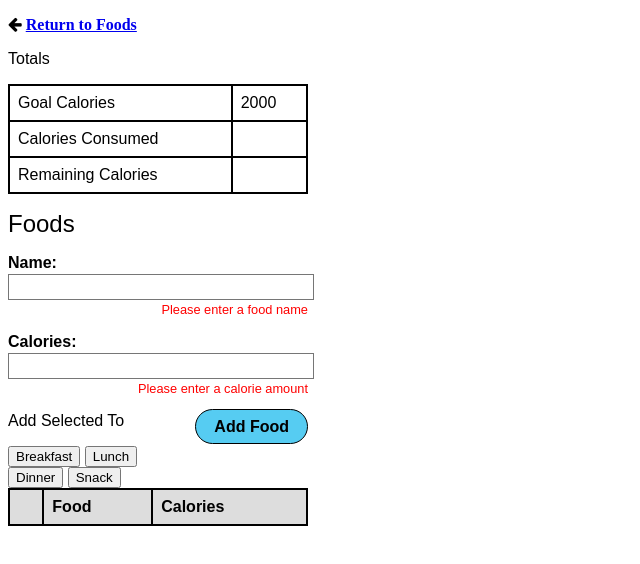
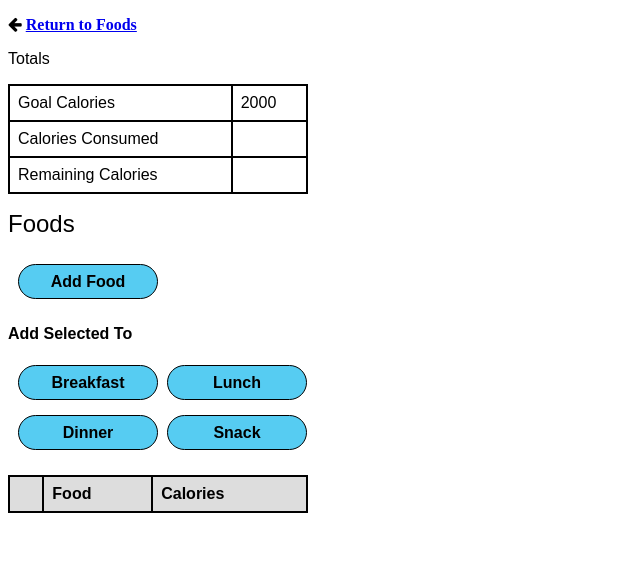
Before and after one commit to turingschool-examples/quantified-self-starter-kit, a website built with webpack: page index.html in a window 1280 px wide. Shown: the whole page, without its empty margins (0-640 px from the left). Built offline with nearby package versions, Linux system fonts and the light colour scheme; no server answers.

Commit message:
style buttons

```diff
--- a/index.html
+++ b/index.html
@@ -35,26 +35,23 @@
   </table>
   </div>
   <div class="foods">
-    <form id="food_form">
-      <h1 class="foods">Foods</h1>
-      <p class="food">Name:</p>
-      <input type="text" name="name">
-      <p class="submit-food">Please enter a food name</p>
-      <p class="food">Calories:</p>
-      <input type="text" size="40" name="calories">
-      <p class="submit-food">Please enter a calorie amount</p>
-      <button type="submit" form="food_form" value="Submit" class="button" style="float: right;">Add Food</button>
-    </form>
-  </div>
-
-  <div class="foods" id="table">
+    <h1 class="foods">Foods</h1>
+    <div class="row">
+      <div class="column">
+        <button class="button">Add Food</button>
+      </div>
+    </div>
     <p class='food-table-header'>Add Selected To</p>
-        <div class="btn-group meal-selection" role="group" aria-label="Meal Selection">
-          <button type="button" class="btn btn-outline-info add-to-meal-button" id="1">Breakfast</button>
-          <button type="button" class="btn btn-outline-info add-to-meal-button" id="3">Lunch</button>
-          <button type="button" class="btn btn-outline-info add-to-meal-button" id="4">Dinner</button>
-          <button type="button" class="btn btn-outline-info add-to-meal-button" id="2">Snack</button>
-        </div>
+    <div class="row btn-group meal-selection" role="group" aria-label="Meal Selection">
+      <div class="column">
+        <button type="button" class="btn btn-outline-info add-to-meal-button button" id="1">Breakfast</button>
+        <button type="button" class="btn btn-outline-info add-to-meal-button button" id="4">Dinner</button>
+      </div>
+      <div class="column">
+        <button type="button" class="btn btn-outline-info add-to-meal-button button" id="3">Lunch</button>
+        <button type="button" class="btn btn-outline-info add-to-meal-button button" id="2">Snack</button>
+      </div>
+    </div>
     <table>
       <thead>
       <tr>
--- a/lib/styles.scss
+++ b/lib/styles.scss
@@ -64,6 +64,7 @@ p.return {
   font-size: 1em;
   font-weight: bold;
   line-height: 1px;
+  width: 140px;
 }
 
 table {
@@ -96,3 +97,22 @@ span.killer {
   margin-right: 4px;
   color: #000;
 }
+
+div.column {
+    float: left;
+    width: 43%;
+    padding: 10px;
+}
+
+div.row:after {
+    content: "";
+    display: table;
+    clear: both;
+}
+
+p.food-table-header {
+  font-size: 1em;
+  font-weight: bold;
+  margin-bottom: 12px;
+  margin-top: 1px;
+}
```
